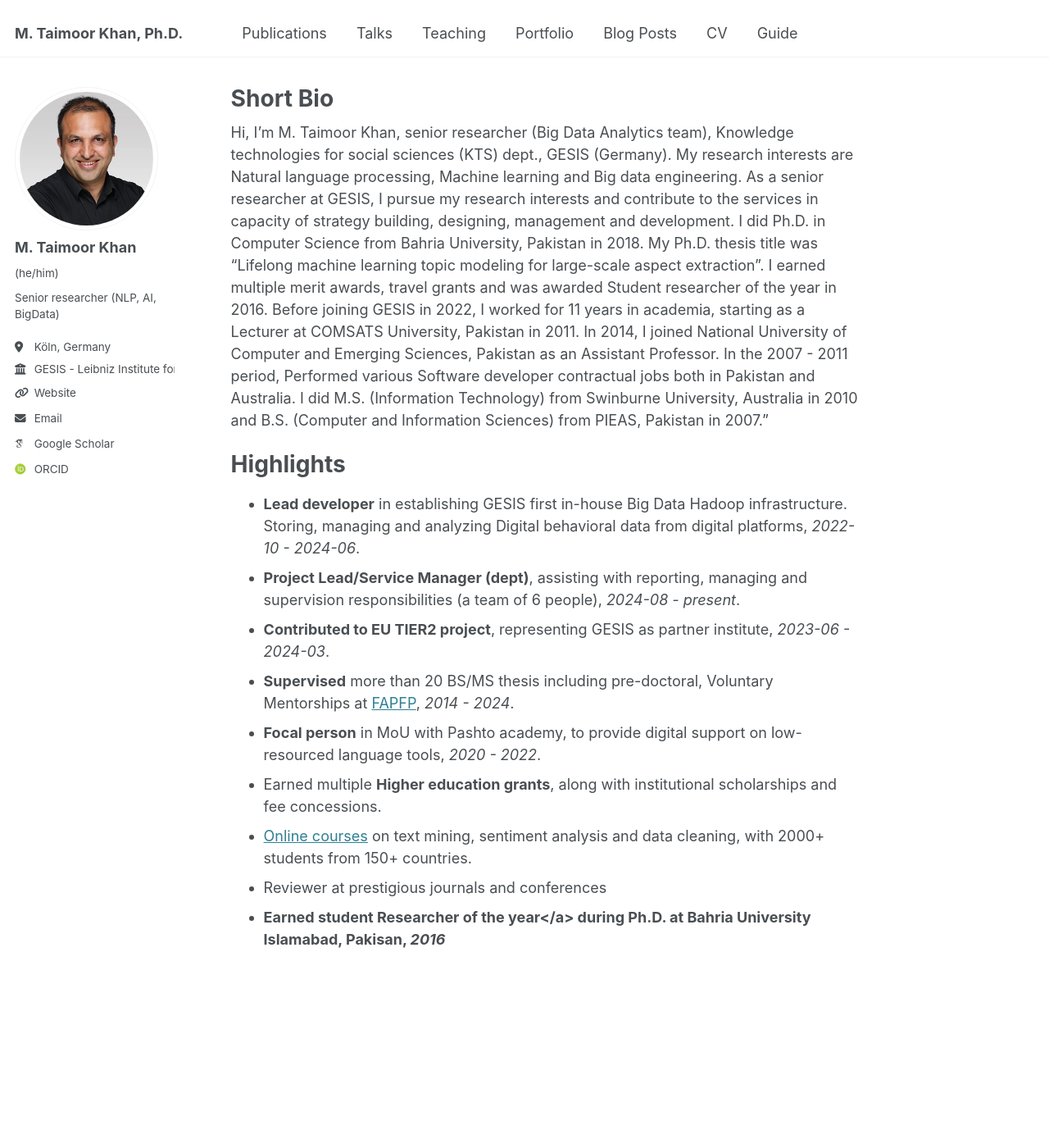
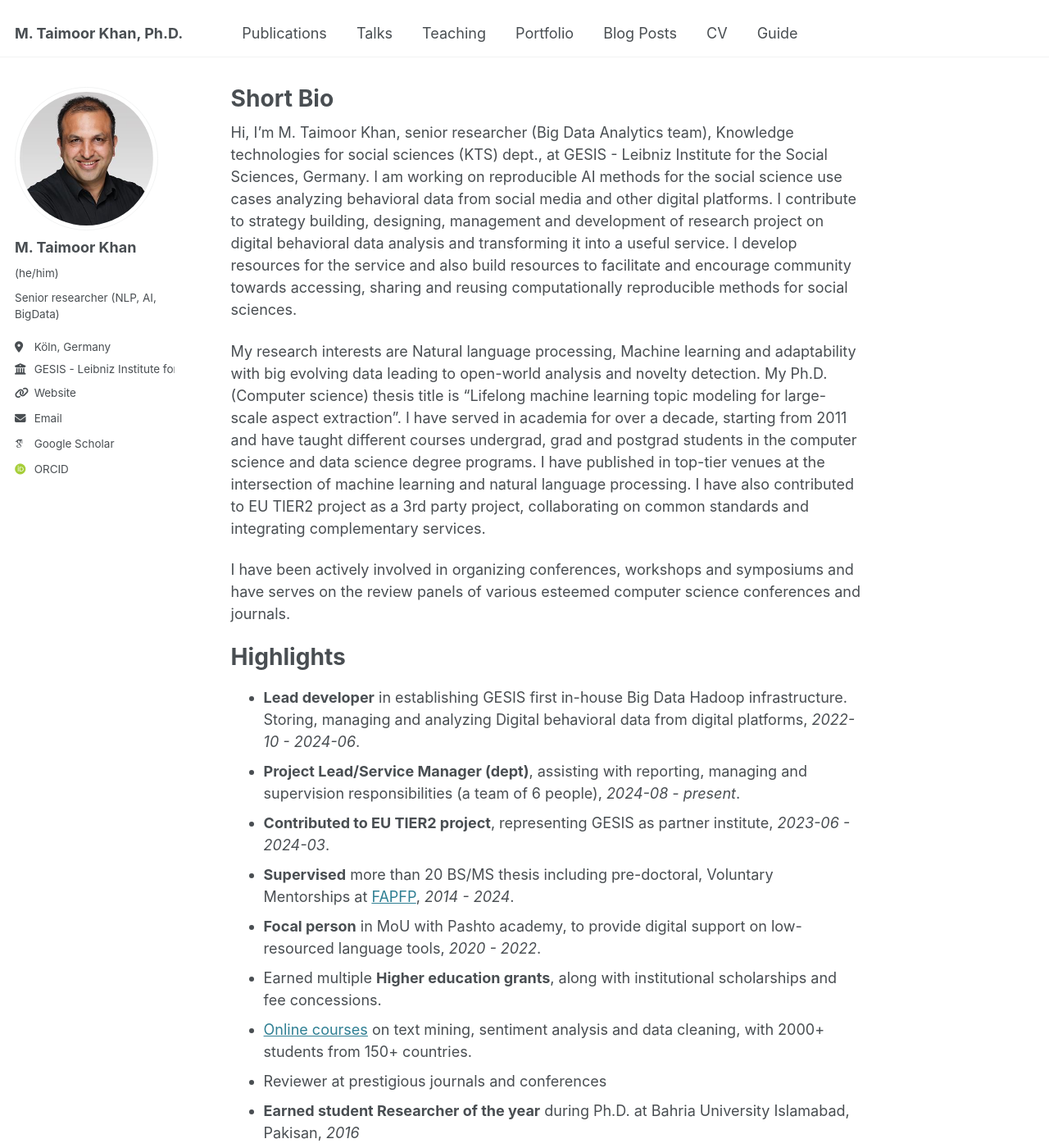
Before and after one commit to taimoorkhan-nlp/taimoorkhan-nlp.github.io, a Jekyll site: the page built from _pages/about.md, in a window 1280 px wide and 1400 px high. Shown: the whole window at 82% size. Built offline with Jekyll 4.4.1, drawn with Linux system fonts in a browser that asks for light colours; some web fonts are replaced.

Commit message:
Update about.md

```diff
--- a/_pages/about.md
+++ b/_pages/about.md
@@ -7,9 +7,12 @@ redirect_from:
   - /about.html
 ---
 
-Hi, I’m M. Taimoor Khan, senior researcher (Big Data Analytics team), Knowledge technologies for social sciences (KTS) dept., GESIS (Germany).
-My research interests are Natural language processing, Machine learning and Big data engineering. As a senior researcher at GESIS, I pursue my research interests and contribute to the services in capacity of strategy building, designing, management and development. I did Ph.D. in Computer Science from Bahria University, Pakistan in 2018. My Ph.D. thesis title was “Lifelong machine learning topic modeling for large-scale aspect extraction”. I earned multiple merit awards, travel grants and was awarded Student researcher of the year in 2016.
-Before joining GESIS in 2022, I worked for 11 years in academia, starting as a Lecturer at COMSATS University, Pakistan in 2011. In 2014, I joined National University of Computer and Emerging Sciences, Pakistan as an Assistant Professor. In the 2007 - 2011 period, Performed various Software developer contractual jobs both in Pakistan and Australia. I did M.S. (Information Technology) from Swinburne University, Australia in 2010 and B.S. (Computer and Information Sciences) from PIEAS, Pakistan in 2007."
+Hi, I’m M. Taimoor Khan, senior researcher (Big Data Analytics team), Knowledge technologies for social sciences (KTS) dept., at GESIS - Leibniz Institute for the Social Sciences, Germany. I am working on reproducible AI methods for the social science use cases analyzing behavioral data from social media and other digital platforms. I contribute to strategy building, designing, management and development of research project on digital behavioral data analysis and transforming it into a useful service. I develop resources for the service and also build resources to facilitate and encourage community towards accessing, sharing and reusing computationally reproducible methods for social sciences.
+
+My research interests are Natural language processing, Machine learning and adaptability with big evolving data leading to open-world analysis and novelty detection. My Ph.D. (Computer science) thesis title is "Lifelong machine learning topic modeling for large-scale aspect extraction". I have served in academia for over a decade, starting from 2011 and have taught different courses undergrad, grad and postgrad students in the computer science and data science degree programs. I have published in top-tier venues at the intersection of machine learning and natural language processing. I have also contributed to EU TIER2 project as a 3rd party project, collaborating on common standards and integrating complementary services.
+
+I have been actively involved in organizing conferences, workshops and symposiums and have serves on the review panels of various esteemed computer science conferences and journals.
+
 
 
 Highlights
@@ -22,4 +25,4 @@ Highlights
 - Earned multiple <strong>Higher education grants</strong>, along with institutional scholarships and fee concessions.
 - <a href="https://www.udemy.com/user/muhammad-taimoor-khan/">Online courses</a> on text mining, sentiment analysis and data cleaning, with 2000+ students from 150+ countries.
 - Reviewer at prestigious journals and conferences
-- <strong>Earned student Researcher of the year</a> during Ph.D. at Bahria University Islamabad, Pakisan, <em>2016</em>
+- <strong>Earned student Researcher of the year</strong> during Ph.D. at Bahria University Islamabad, Pakisan, <em>2016</em>
```
